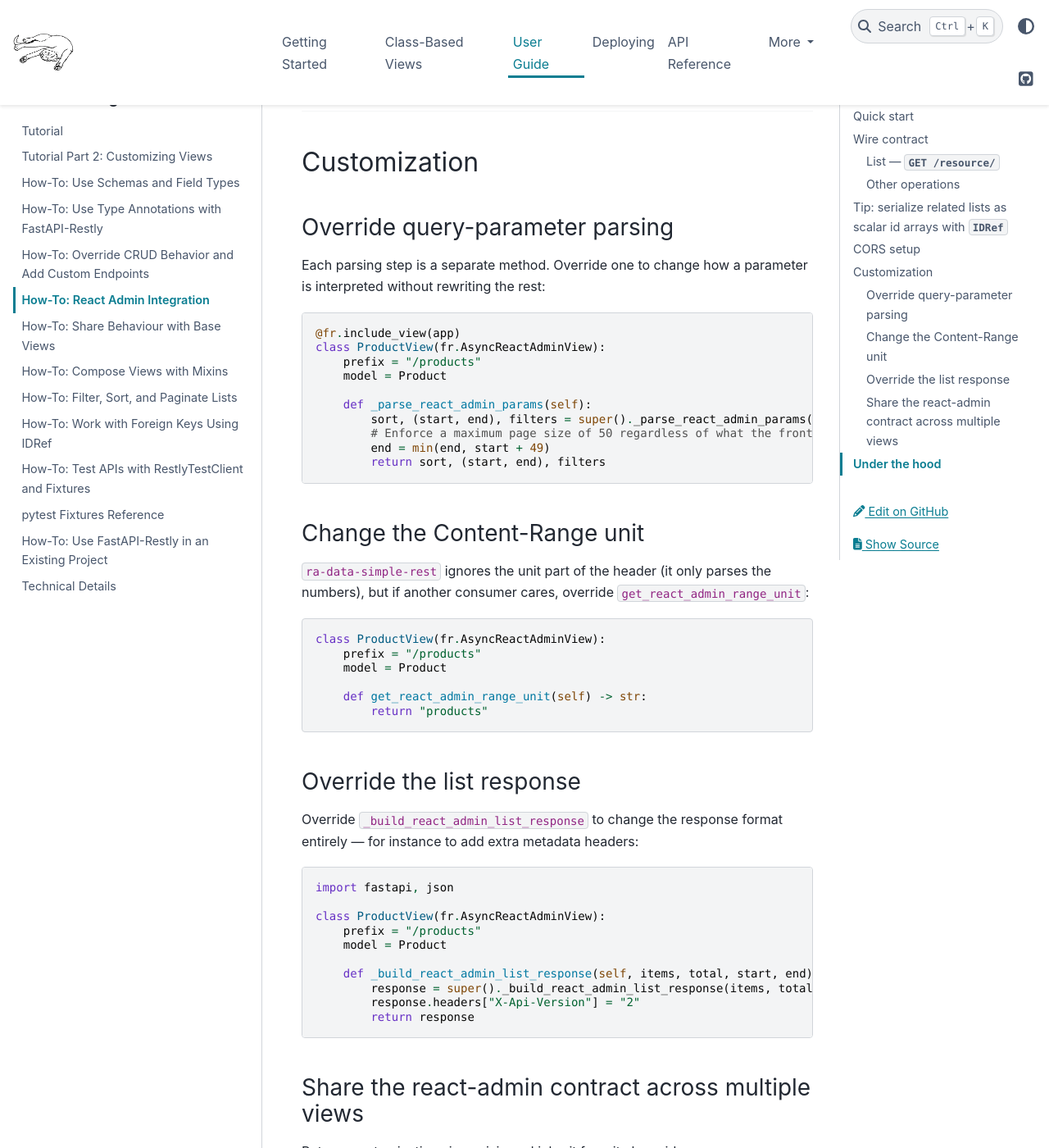
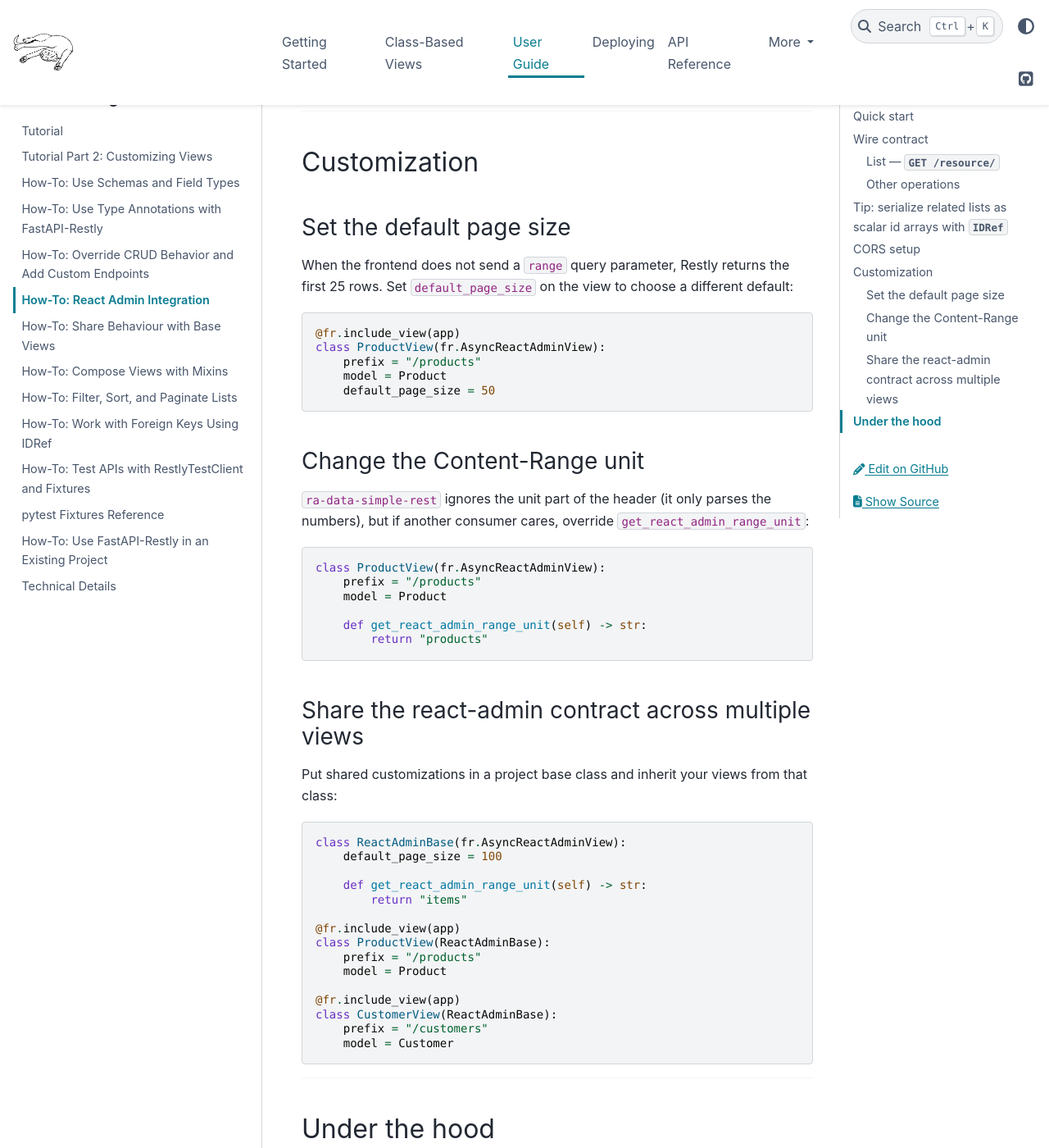
Before and after one commit to rjprins/fastapi-restly, a Sphinx documentation site: the page built from docs/howto_react_admin.md, in a window 1280 px wide and 1400 px high, scrolled down 3715 px. Shown: the whole window at 82% size. Built offline with Sphinx 7.4.7 and the PyData theme 0.15.4, drawn with Linux system fonts in a browser that asks for light colours; some of the changed text lies outside the part shown.

Commit message:
Keep ReactAdminMixin private

````diff
--- a/docs/howto_react_admin.md
+++ b/docs/howto_react_admin.md
@@ -146,22 +146,18 @@ is more reliable and is the recommended setup for production.
 
 ## Customization
 
-### Override query-parameter parsing
+### Set the default page size
 
-Each parsing step is a separate method. Override one to change how a parameter
-is interpreted without rewriting the rest:
+When the frontend does not send a `range` query parameter, Restly returns the
+first 25 rows. Set `default_page_size` on the view to choose a different
+default:
 
 ```python
 @fr.include_view(app)
 class ProductView(fr.AsyncReactAdminView):
     prefix = "/products"
     model = Product
-
-    def _parse_react_admin_params(self):
-        sort, (start, end), filters = super()._parse_react_admin_params()
-        # Enforce a maximum page size of 50 regardless of what the frontend sends
-        end = min(end, start + 49)
-        return sort, (start, end), filters
+    default_page_size = 50
 ```
 
 ### Change the Content-Range unit
@@ -178,38 +174,17 @@ class ProductView(fr.AsyncReactAdminView):
         return "products"
 ```
 
-### Override the list response
-
-Override `_build_react_admin_list_response` to change the response format
-entirely — for instance to add extra metadata headers:
-
-```python
-import fastapi, json
-
-class ProductView(fr.AsyncReactAdminView):
-    prefix = "/products"
-    model = Product
-
-    def _build_react_admin_list_response(self, items, total, start, end):
-        response = super()._build_react_admin_list_response(items, total, start, end)
-        response.headers["X-Api-Version"] = "2"
-        return response
-```
-
 ### Share the react-admin contract across multiple views
 
-Put any customizations in a mixin and inherit from it alongside
-`AsyncReactAdminView`:
+Put shared customizations in a project base class and inherit your views from
+that class:
 
 ```python
 class ReactAdminBase(fr.AsyncReactAdminView):
+    default_page_size = 100
+
     def get_react_admin_range_unit(self) -> str:
         return "items"
-
-    def _parse_react_admin_params(self):
-        sort, (start, end), filters = super()._parse_react_admin_params()
-        end = min(end, start + 99)  # cap page size
-        return sort, (start, end), filters
 
 @fr.include_view(app)
 class ProductView(ReactAdminBase):
@@ -233,6 +208,5 @@ pattern. It replaces the `index` route to change the list contract and adds a
 generated routes (`GET /{id}`, `POST /`, `PATCH /{id}`, `DELETE /{id}`) and all
 `handle_*` handlers are inherited unchanged.
 
-The shared parsing and response logic lives in `ReactAdminMixin`, which is
-also what you would use directly if you need to build a fully custom
-react-admin-compatible view from scratch.
+The shared parsing and response logic is an internal implementation detail of
+the concrete React Admin view classes.
````
Also changed, not shown: docs/howto_override_endpoints.md (+4 -4 lines), 2 other files.
